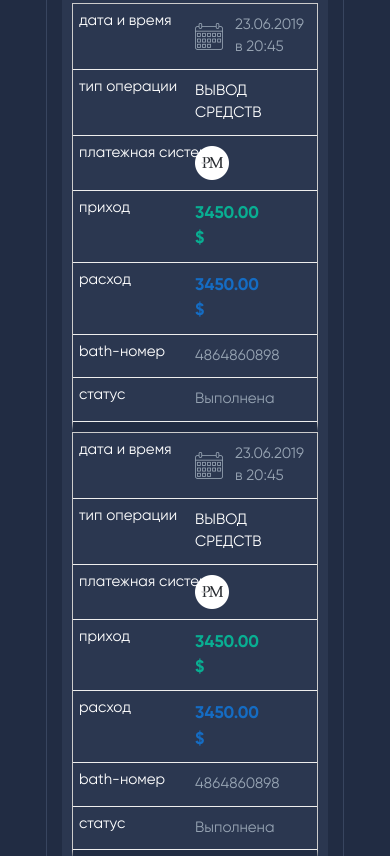
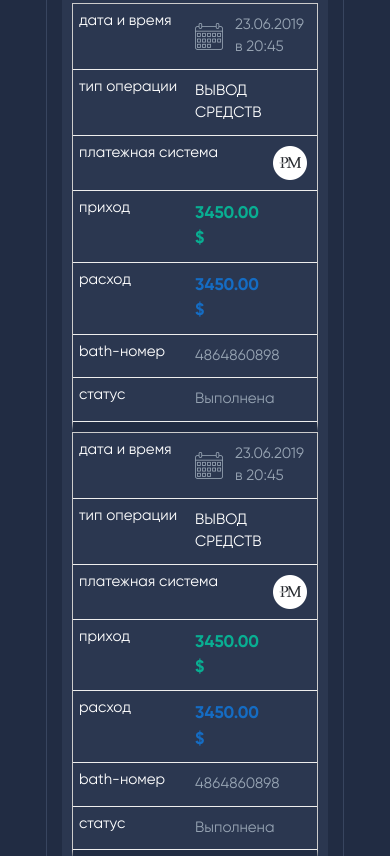
Before and after one commit to jslby/markup, a plain HTML site: page operations.html in a window 390 px wide. Shown: the part 2148-3004 px from the top of the page. Drawn offline with nearby package versions, Linux system fonts and the light colour scheme.

Commit message:
Update app.css

```diff
--- a/app.css
+++ b/app.css
@@ -987,4 +987,10 @@ only screen and (max-width: 760px),
   .section-account-buttons .col-md-4:nth-child(2) a{
         border-top: 1px solid #3294ee;
   }
+  .section table td{
+    display: flex !important;
+  }
+  .section table td img{
+    margin-left: auto;
+  }
 }
```
